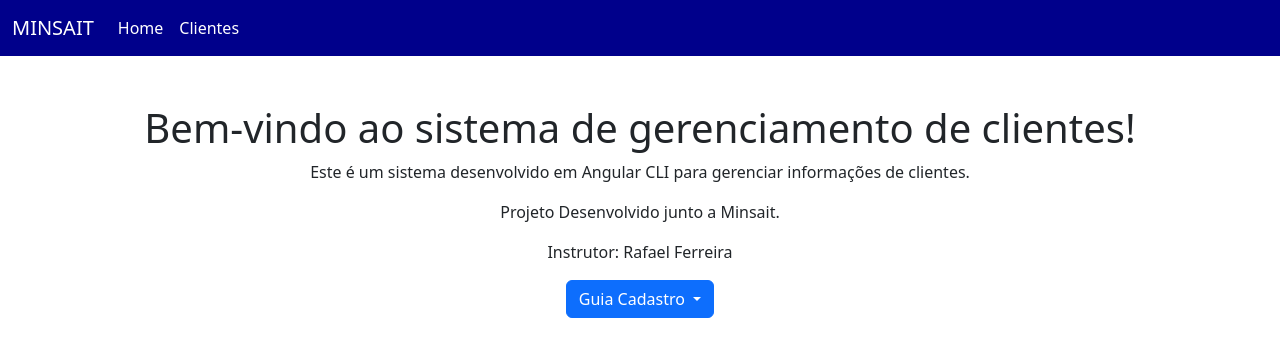
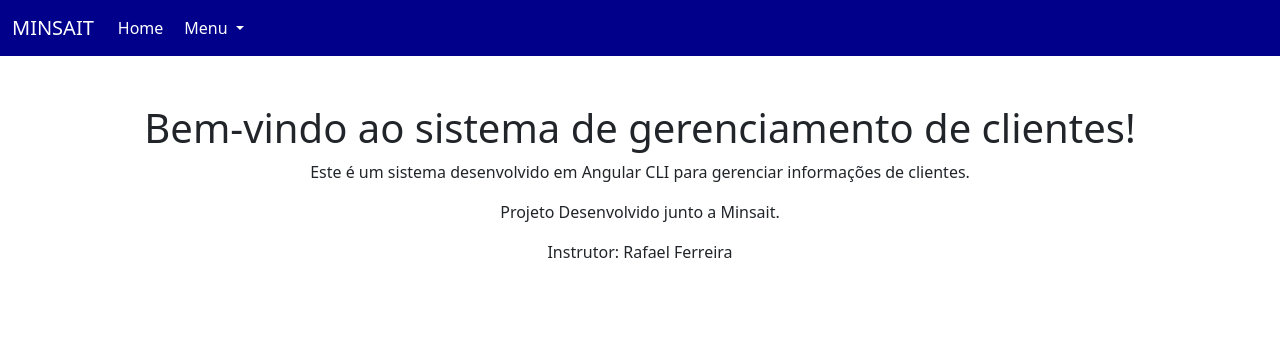
Before and after one commit to Douglas-Mariano/FinanceiraMinsaitAngular, an Angular app: page /home in a window 1280 px wide. Shown: the top 356 px of the page. Built offline with nearby package versions, Linux system fonts and the light colour scheme.

Commit message:
Melhorias na Home

```diff
--- a/src/app/app.module.ts
+++ b/src/app/app.module.ts
@@ -17,7 +17,7 @@ import { ReactiveFormsModule } from '@angular/forms';
     ClienteComponent,
     HomeComponent,
     NavbarComponent,
-    CadastrarAtualizarClienteComponent
+    CadastrarAtualizarClienteComponent,
   ],
   imports: [
     BrowserModule,
--- a/src/app/components/navbar/navbar.component.html
+++ b/src/app/components/navbar/navbar.component.html
@@ -11,9 +11,15 @@
         <li class="nav-item">
           <a class="nav-link active" style="color: white;" aria-current="page" routerLink="/home" routerLinkActive="active">Home</a>
         </li>
-        <li class="nav-item">
-          <a class="nav-link active" style="color: white;" aria-current="page" routerLink="/cliente" routerLinkActive="active">Clientes</a>
-        </li>
+        <div class="btn-group" role="group">
+          <button type="button" class="btn dropdown-toggle" style="background-color: #00008B; color: white;" data-bs-toggle="dropdown" aria-expanded="false">
+            Menu
+          </button>
+          <ul class="dropdown-menu">
+            <li><a class="dropdown-item" routerLink="/cliente" routerLinkActive="active">Acessar lista de clientes</a></li>
+            <li><a class="dropdown-item" routerLink="/cliente/cadastrar" routerLinkActive="active">Cadastrar novo Cliente</a></li>
+          </ul>
+        </div>
       </ul>
     </div>
   </div>
--- a/src/app/pages/home/home.component.html
+++ b/src/app/pages/home/home.component.html
@@ -4,14 +4,4 @@
   <p>Projeto Desenvolvido junto a Minsait.</p>
   <p>Instrutor: Rafael Ferreira</p>
 
-  <div class="btn-group" role="group">
-    <button type="button" class="btn btn-primary dropdown-toggle" data-bs-toggle="dropdown" aria-expanded="false">
-      Guia Cadastro
-    </button>
-    <ul class="dropdown-menu">
-      <li><a class="dropdown-item" routerLink="/cliente" routerLinkActive="active">Acessar lista de clientes</a></li>
-      <li><a class="dropdown-item" routerLink="/cliente/cadastrar" routerLinkActive="active">Cadastrar novo Cliente</a></li>
-    </ul>
-  </div>
-
 </div>
```
